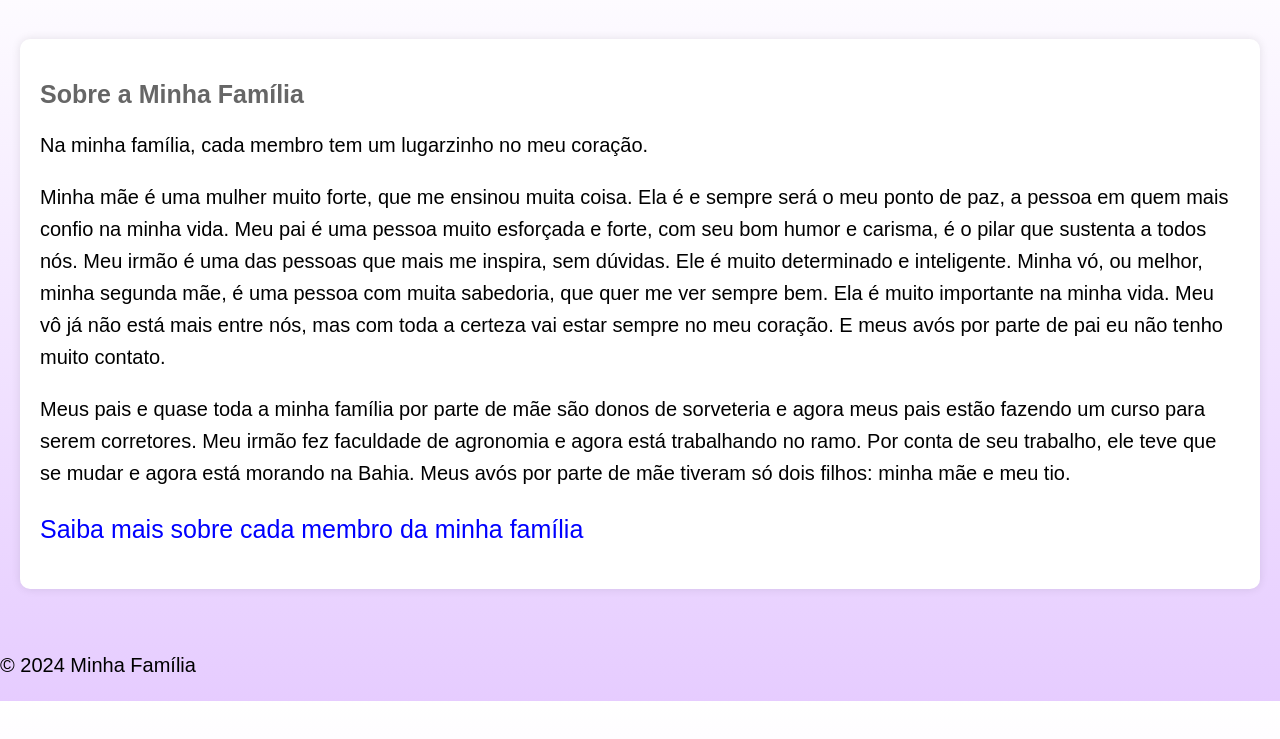
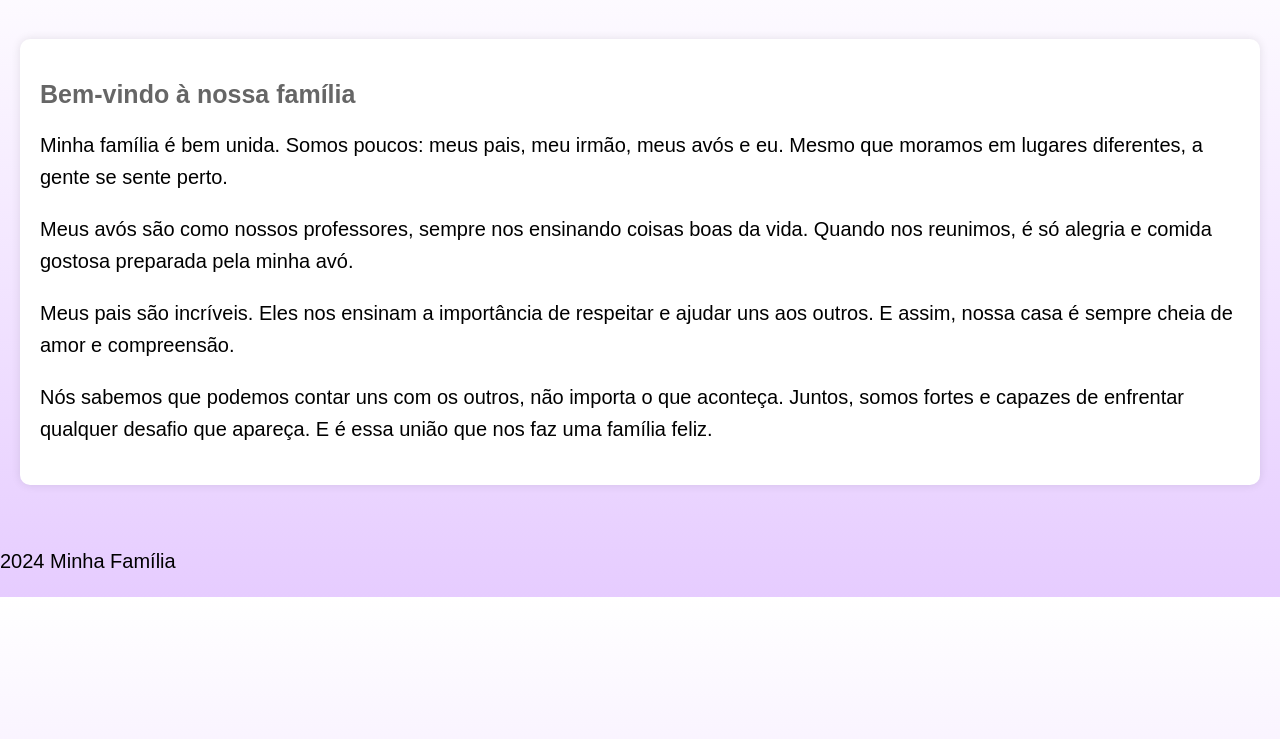
Before and after one commit to anahelo09/MinhaFamilia, a plain HTML site: page index.html in a window 1280 px wide. Shown: the part 61-800 px from the top of the page. Drawn offline with Linux system fonts and the light colour scheme.

Commit message:
Update index.html

```diff
--- a/index.html
+++ b/index.html
@@ -11,18 +11,19 @@
 
     <main>
         <section class="principal">
-            <h2>Sobre a Minha Família</h2>
-            <p>Na minha família, cada membro tem um lugarzinho no meu coração. </p>
+            <h2>Bem-vindo à nossa família</h2>
+            <p>Minha família é bem unida. Somos poucos: meus pais, meu irmão, meus avós e eu. Mesmo que moramos em lugares diferentes, a gente se sente perto.</p>
 
-            <p>Minha mãe é uma mulher muito forte, que me ensinou muita coisa. Ela é e sempre será o meu ponto de paz, a pessoa em quem mais confio na minha vida. Meu pai é uma pessoa muito esforçada e forte, com seu bom humor e carisma, é o pilar que sustenta a todos nós. Meu irmão é uma das pessoas que mais me inspira, sem dúvidas. Ele é muito determinado e inteligente. Minha vó, ou melhor, minha segunda mãe, é uma pessoa com muita sabedoria, que quer me ver sempre bem. Ela é muito importante na minha vida. Meu vô já não está mais entre nós, mas com toda a certeza vai estar sempre no meu coração. E meus avós por parte de pai eu não tenho muito contato.</p>
+            <p>Meus avós são como nossos professores, sempre nos ensinando coisas boas da vida. Quando nos reunimos, é só alegria e comida gostosa preparada pela minha avó.</p>
 
-            <p>Meus pais e quase toda a minha família por parte de mãe são donos de sorveteria e agora meus pais estão fazendo um curso para serem corretores. Meu irmão fez faculdade de agronomia e agora está trabalhando no ramo. Por conta de seu trabalho, ele teve que se mudar e agora está morando na Bahia. Meus avós por parte de mãe tiveram só dois filhos: minha mãe e meu tio.</p>
+            <p>Meus pais são incríveis. Eles nos ensinam a importância de respeitar e ajudar uns aos outros. E assim, nossa casa é sempre cheia de amor e compreensão.</p>
 
-            <p><a href="site_interno.html">Saiba mais sobre cada membro da minha família</a></p>
+            <p>Nós sabemos que podemos contar uns com os outros, não importa o que aconteça. Juntos, somos fortes e capazes de enfrentar qualquer desafio que apareça. E é essa união que nos faz uma família feliz.</p>
         </section>
     </main>
 
-        <p>&copy; 2024 Minha Família</p>
+
+        <p> 2024 Minha Família</p>
 
 </body>
-</
+</html>
```
